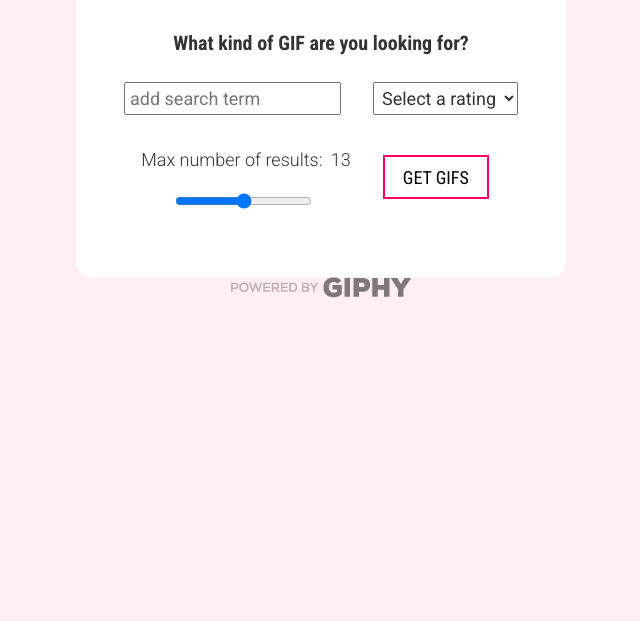
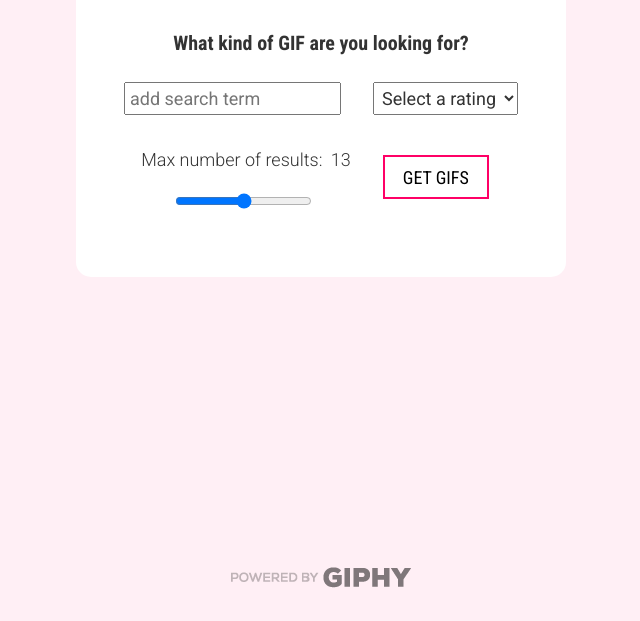
Before and after one commit to heyjustkatie/heyjustkatie.github.io, a plain HTML site: page giphy/index.html in a window 1280 px wide. Shown: the part 179-800 px from the top of the page, without its empty margins (319-959 px from the left). Drawn offline with Linux system fonts and the light colour scheme; a web font is replaced by a local one.

Commit message:
Update style.css

```diff
--- a/giphy/style.css
+++ b/giphy/style.css
@@ -142,7 +142,7 @@ hr {
   outline: none;
 }
 
-/* FORM STYLES */
+/* GIPHY STYLES */
 
 .form {
   padding-top: 1rem;
@@ -186,3 +186,8 @@ hr {
 .giphyResults img {
   padding: 0.5rem;
 }
+
+.attribute {
+  position: absolute;
+  bottom: 1rem;
+}
```
